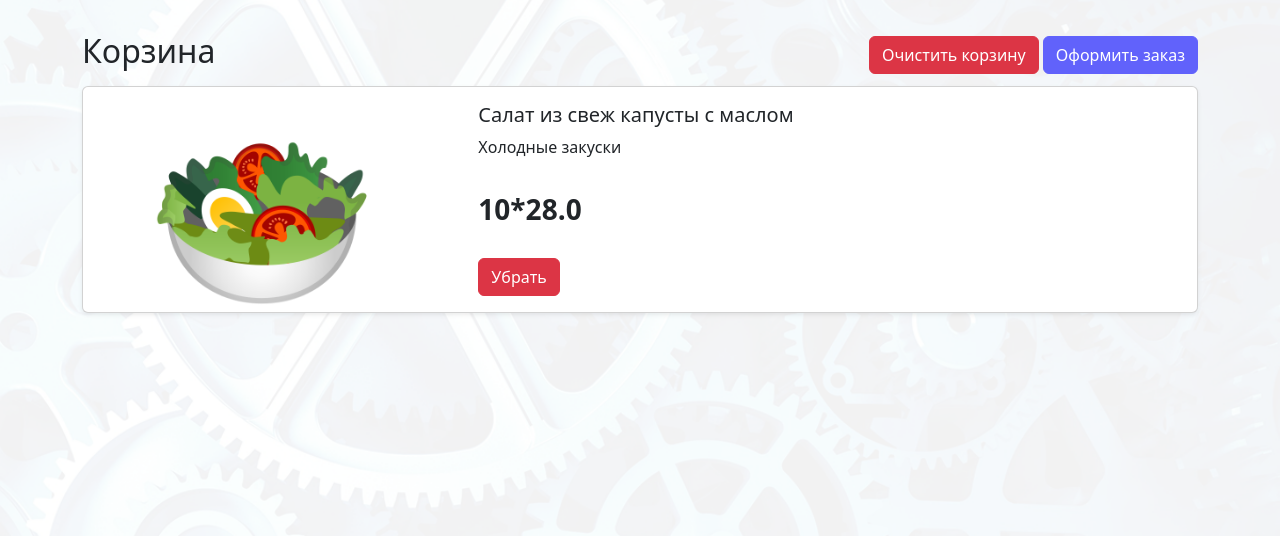
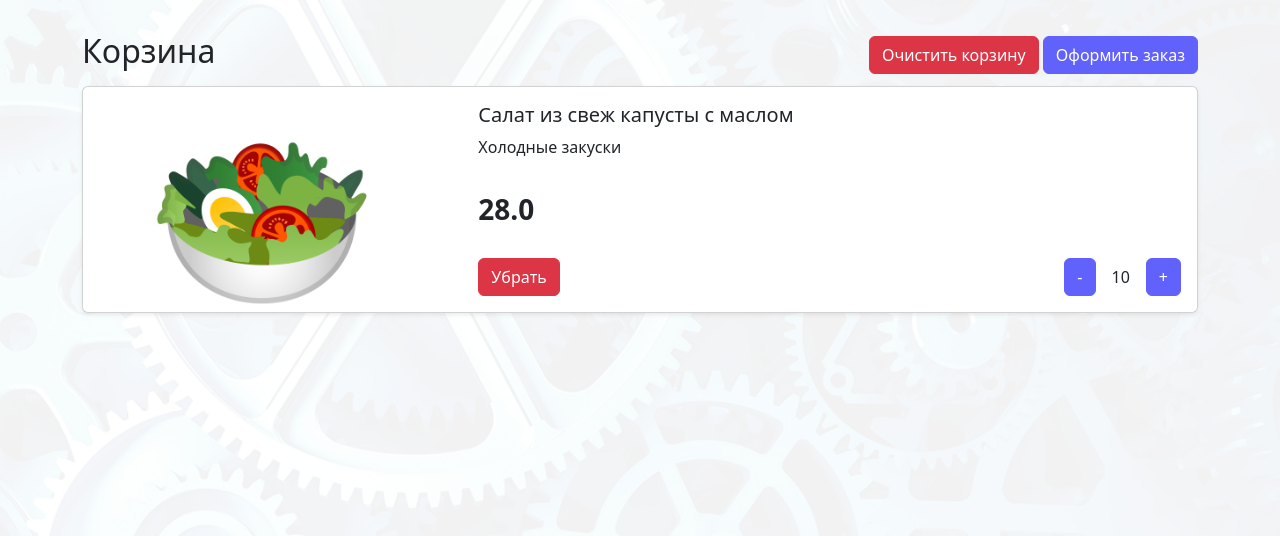
Before and after one commit to EvenGrin/apt_delivery_evg, a Django app: page /cart/ in a window 1280 px wide. Shown: the part 56-592 px from the top of the page. Run offline with Django 3.2, Linux system fonts and the light colour scheme; a user stored in the database is signed in; data comes from the database, SQL or seed files in the repository; both versions use the stored data as it was after the commit; tables that the repository leaves empty hold one stand-in row (values such as "Sample post"); some libraries are stand-ins or nearby versions.

Commit message:
минус из корзины

```diff
--- a/cart/templates/cart/elements/cart_items.html
+++ b/cart/templates/cart/elements/cart_items.html
@@ -13,10 +13,17 @@
                     <h5 class="card-title name_meal">{{cart.meal.name}}</h5>
                     <p class="card-text name_cat">{{cart.meal.category.name}}</p>
                 </div>
-                <div class="price_meal fs-3 fw-semibold">{{cart.quantity}}*{{cart.meal.price}}</div>
+                <div class="price_meal fs-3 fw-semibold">{{cart.meal.price}}</div>
                 <div class="d-flex justify-content-between align-items-center flex-wrap">
-                    <div class="cart_buttons d-flex justify-content-center align-items-center gap-3 w-100">
-                        <button class="btn btn-danger cart_remove me-auto" data-id="{{cart.meal.id}}">Убрать</button>
+                    <div class="card-button d-flex justify-content-center align-items-center gap-3 w-100">
+                        <button class="cart_remove btn btn-danger  me-auto" data-id="{{ cart.meal.id }}">
+                            Убрать
+                        </button>
+                        <button class="btn btn-primary sub-from-cart-button" data-id="{{ cart.meal.id }}">-</button>
+                        <span>{{cart.quantity}}</span>
+                        <button class="add-to-cart-button btn btn-primary cart_add"
+                                data-id="{{ cart.meal.id }}">+
+                        </button>
                     </div>
                 </div>
             </div>
--- a/cart/templates/cart/index.html
+++ b/cart/templates/cart/index.html
@@ -21,6 +21,7 @@
 {% include 'cart/elements/cart_items.html' %}
 
 <script src="{% static 'cart/js/script.js' %}"></script>
+<script src="{% static 'home/js/script.js' %}"></script>
 <script src="{% static 'cart/js/form_style.js'%}"></script>
 
 {% endblock %}
--- a/cart/urls.py
+++ b/cart/urls.py
@@ -5,6 +5,7 @@ from . import views
 urlpatterns = [
     path('cart/', views.cart, name="cart"),
     path('add-to-cart/', views.add_to_cart, name='add_to_cart'),
+    path('sub-from-cart/', views.sub_from_cart, name='sub_from_cart'),
     path('cart_empty/', views.cart_empty, name='cart_empty'),
     path('remove_from_cart/', views.remove_from_cart, name='remove_from_cart'),
 ]
--- a/cart/views.py
+++ b/cart/views.py
@@ -62,6 +62,23 @@ def add_to_cart(request):
                                  Cart.objects.filter(
                                      user=request.user).count())})
 
+@login_required
+def sub_from_cart(request):
+    if request.method == 'GET':
+        id = request.GET.get('meal_id')
+        row = Cart.objects.all().filter(user=request.user, meal=id)
+        if len(row):
+            row = row[0]
+            if row.quantity:
+                row.quantity -= 1;
+                row.save() if row.quantity else row.delete()
+                return JsonResponse({'success': True,
+                             'quantity': row.quantity,
+                             'cart_count': (
+                                 Cart.objects.filter(
+                                     user=request.user).count())})
+        return JsonResponse({'success': True, 'cart_count': Cart.objects.filter(
+                    user=request.user).count(), 'quantity': 'Я больше не в корзине'})
 
 def cart_empty(request):
     if request.method == 'GET':
--- a/home/static/home/js/script.js
+++ b/home/static/home/js/script.js
@@ -6,7 +6,22 @@ $(document).ready(function () {
         .html(
         `
           <button class='cart_remove btn btn-danger  me-auto' data-id='${$(this).data("id")}'>Убрать</button>
-          <button class="btn btn-primary cart_sub" data-id="${$(this).data("id")}">-</button>
+          <button class="btn btn-primary sub-from-cart-button" data-id="${$(this).data("id")}">-</button>
+          <span>${data.quantity}</span>
+          <button class="add-to-cart-button btn btn-primary cart_add" data-id="${$(this).data("id")}">+</button>
+        `
+        );
+    });
+  });
+  $(document).on("click", ".sub-from-cart-button", function (e) {
+    $.get("/sub-from-cart/", { meal_id: $(this).data("id") }, (data) => {
+    console.log(data)
+      $(this)
+        .closest(".card-button")
+        .html(
+        `
+          <button class='cart_remove btn btn-danger  me-auto' data-id='${$(this).data("id")}'>Убрать</button>
+          <button class="btn btn-primary sub-from-cart-button" data-id="${$(this).data("id")}">-</button>
           <span>${data.quantity}</span>
           <button class="add-to-cart-button btn btn-primary cart_add" data-id="${$(this).data("id")}">+</button>
         `
--- a/home/templates/home/elements/meals_cards.html
+++ b/home/templates/home/elements/meals_cards.html
@@ -21,7 +21,7 @@
                     Убрать
                 </button>
 
-                <button class="btn btn-primary cart_sub" data-id="{{ meal.id }}">-</button>
+                <button class="btn btn-primary sub-from-cart-button" data-id="{{ meal.id }}">-</button>
                 <span>{{meal.cart}}</span>
                 <button class="add-to-cart-button btn btn-primary cart_add"
                         data-id="{{ meal.id }}">+</button>
```
Also changed, not shown: db.sqlite3.
